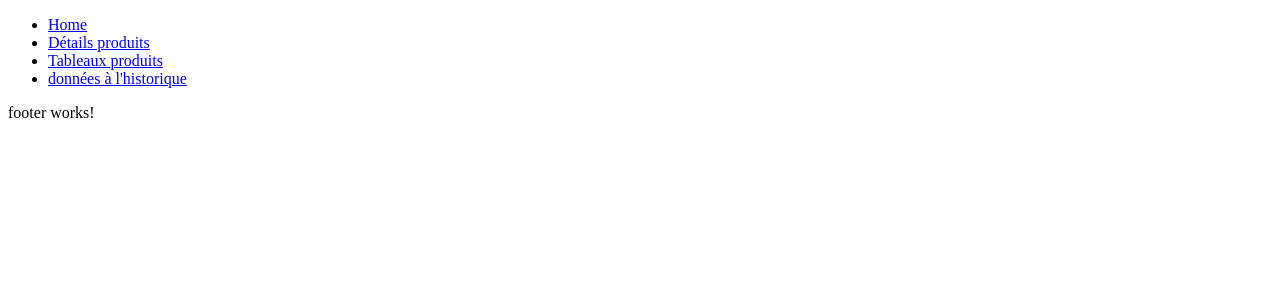
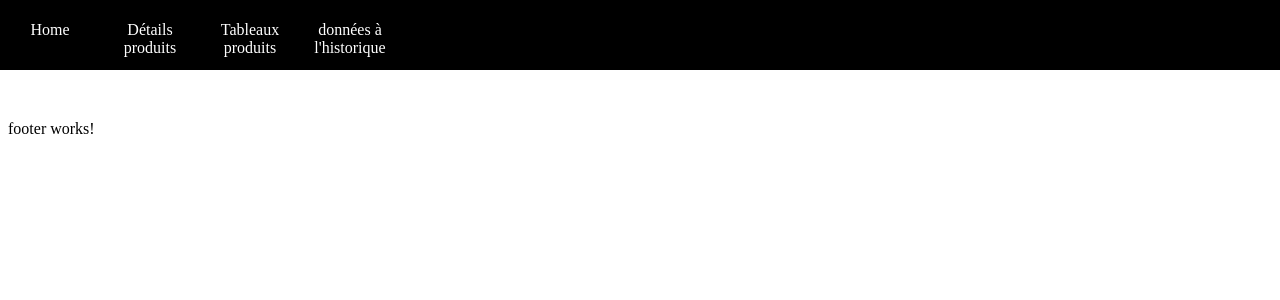
Before and after one commit to NgamyGianni/back-office-school-project, an Angular app: page / in a window 1280 px wide. Shown: the top 300 px of the page. Built offline with nearby package versions, Linux system fonts and the light colour scheme.

Commit message:
achieve css add header
all things work well

```diff
--- a/src/app/features/header/header.component.css
+++ b/src/app/features/header/header.component.css
@@ -0,0 +1,26 @@
+.header-links {
+  flex: 1;
+  height: 70px;
+  background-color: black;
+  margin: -8px -8px 50px -8px;
+  display: flex;
+  justify-content: flex-start;
+  flex-direction: row;
+}
+.header-links div {
+  /* margin: 15px 10px 0 15px; */
+}
+/* .black */
+a {
+  text-decoration: none;
+  width: 100px;
+  height: 100%;
+  display: block;
+  /* background-color: aqua; */
+  text-align: center;
+  /* padding: 20px 15px 0 15px; */
+}
+p {
+  color: white;
+  padding-top: 5px;
+}
--- a/src/app/features/header/header.component.html
+++ b/src/app/features/header/header.component.html
@@ -1,6 +1,16 @@
-<ul >
-	<li><a routerLink="/home">Home</a></li>
-	<li><a routerLink="/details">Détails produits</a></li>
-	<li><a routerLink="/home">Tableaux produits</a></li>
-	<li><a routerLink="/home">données à l'historique</a></li>
-</ul>
+<header class="header-links">
+	<a [ngStyle]="router.url=='/home'?background:{}" routerLink="/home">
+		<p>Home</p>
+	</a>
+	<a [ngStyle]="router.url=='/details'?background:{}" routerLink="/details">
+		<p>Détails produits</p>
+	</a>
+	<a routerLink="/home">
+		<p> Tableaux produits </p>
+	</a>
+	<a routerLink="/home">
+		<p> données à l'historique</p>
+	</a>
+
+</header>
+{{backgroundLink()}}
--- a/src/app/features/header/header.component.ts
+++ b/src/app/features/header/header.component.ts
@@ -1,15 +1,29 @@
 import { Component, OnInit } from '@angular/core';
-
+import { Router } from '@angular/router';
 @Component({
   selector: 'app-header',
   templateUrl: './header.component.html',
   styleUrls: ['./header.component.css']
 })
 export class HeaderComponent implements OnInit {
-
-  constructor() { }
+  background: Record<string, string> = {};
+  constructor(public router:Router) { }
 
   ngOnInit(): void {
   }
+  backgroundLink(){
+    if(this.router.url=="/home"){
+       this.background={
+                        "background-color":"aqua",
+                        "color":"black"
+                      }
+    }
+    else if (this.router.url=="/details"){
+       this.background={
+                        "background-color":"aqua"
+                        ,"color":"black"
+                      }
+    }
 
+  }
 }
```
